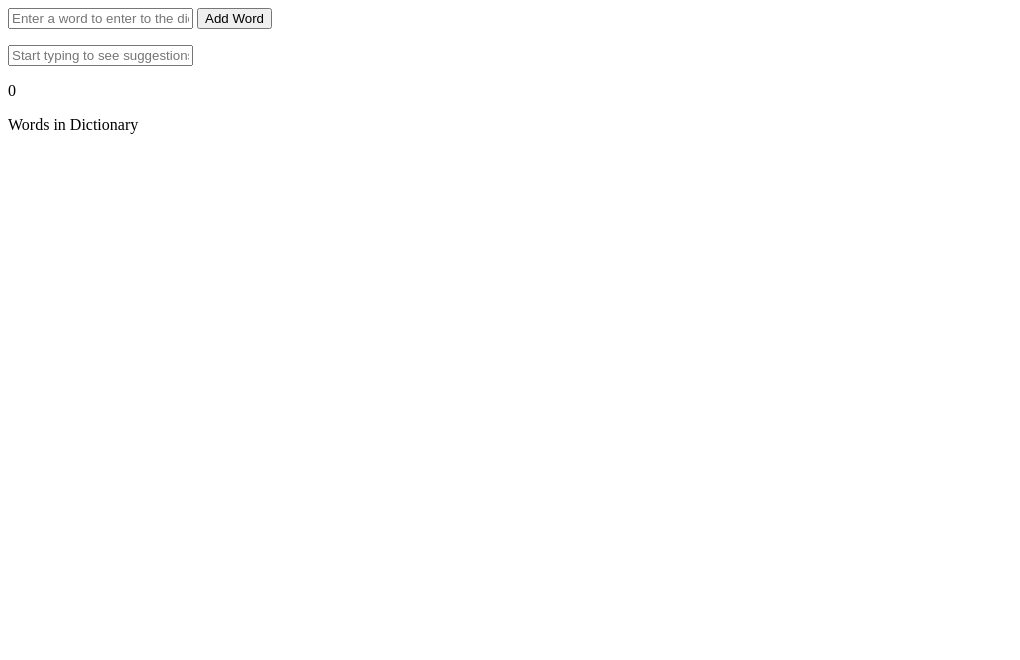
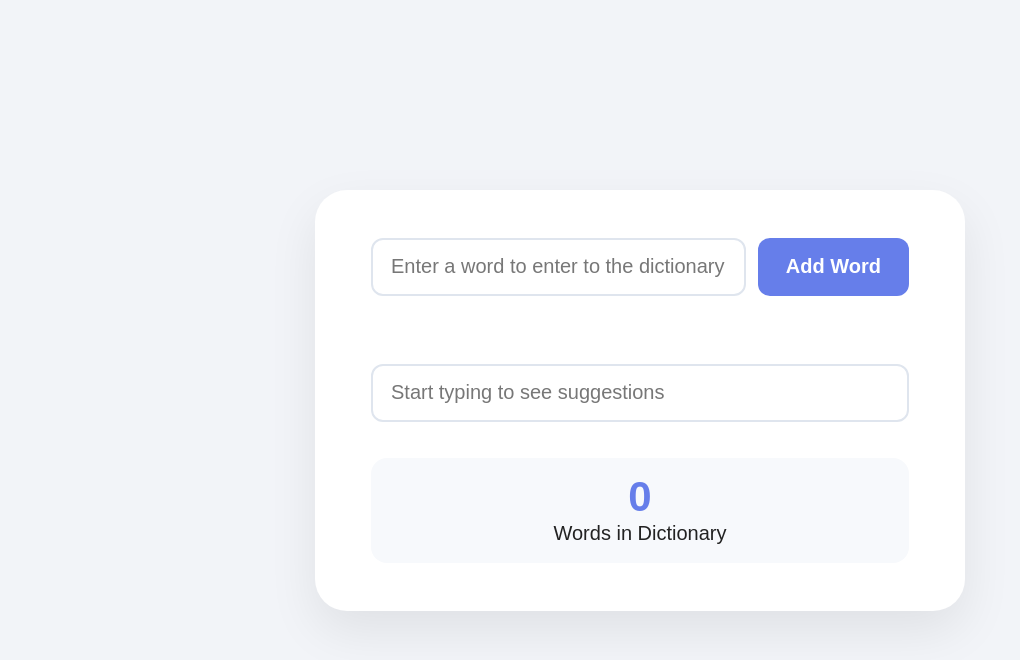
Before and after one commit to DanielChernov99/AutoComplete-Trie-Project, a website: page src/UI/index.html in a window 1280 px wide. Shown: the whole page, without its empty margins (0-1020 px from the left). Drawn offline with Linux system fonts and the light colour scheme.

Commit message:
feat: add CSS styles for AutoComplete Trie UI layout and design

```diff
--- a/src/UI/index.html
+++ b/src/UI/index.html
@@ -4,6 +4,7 @@
     <meta charset="UTF-8">
     <meta name="viewport" content="width=device-width, initial-scale=1.0">
     <title>AutoComplete Trie</title>
+    <link rel="stylesheet" href="style.css">
 </head>
 <body>
     <div class="page-content-container">
--- /dev/null
+++ b/src/UI/style.css
@@ -0,0 +1,134 @@
+* {
+    box-sizing: border-box;
+}
+
+body {
+    margin: 0;
+    min-height: 100vh;
+    font-family: Arial, sans-serif;
+    background-color: #f2f4f8;
+
+    display: flex;
+    justify-content: center;
+    align-items: center;
+}
+
+.page-content-container {
+    width: 650px;
+    max-width: calc(100% - 32px);
+
+    background-color: white;
+    padding: 48px 56px;
+
+    display: flex;
+    flex-direction: column;
+
+    border-radius: 32px;
+    corner-shape: squircle;
+
+    box-shadow: 0 20px 50px rgba(0, 0, 0, 0.08);
+}
+
+.add-row {
+    display: flex;
+    align-items: center;
+    gap: 12px;
+    margin-bottom: 14px;
+}
+
+#addInput {
+    flex: 1;
+    height: 58px;
+    padding: 0 18px;
+
+    font-size: 20px;
+    border: 2px solid #dfe5ee;
+    outline: none;
+
+    border-radius: 12px;
+    corner-shape: squircle;
+}
+
+#addButton {
+    height: 58px;
+    padding: 0 28px;
+
+    border: none;
+    background-color: #667eea;
+    color: white;
+
+    font-size: 20px;
+    font-weight: 700;
+    cursor: pointer;
+
+    border-radius: 12px;
+    corner-shape: squircle;
+}
+
+#addButton:hover {
+    background-color: #566bd6;
+}
+
+.add-result-row {
+    min-height: 28px;
+    margin-bottom: 26px;
+}
+
+#addResultText {
+    margin: 0;
+    font-size: 16px;
+}
+
+.search-row {
+    margin-bottom: 36px;
+}
+
+.search-row input {
+    width: 100%;
+    height: 58px;
+    padding: 0 18px;
+
+    font-size: 20px;
+    border: 2px solid #dfe5ee;
+    outline: none;
+
+    border-radius: 12px;
+    corner-shape: squircle;
+}
+
+#addInput:focus,
+.search-row input:focus {
+    border-color: #667eea;
+}
+
+#addInput::placeholder,
+.search-row input::placeholder {
+    color: #777;
+}
+
+.count-row {
+    height: 105px;
+    background-color: #f7f9fc;
+
+    display: flex;
+    flex-direction: column;
+    align-items: center;
+    justify-content: center;
+
+    border-radius: 16px;
+    corner-shape: squircle;
+}
+
+#countNumber {
+    margin: 0;
+    color: #667eea;
+    font-size: 42px;
+    font-weight: 700;
+    line-height: 1;
+}
+
+.count-row p:last-child {
+    margin: 4px 0 0 0;
+    font-size: 20px;
+    color: #222;
+}
```
